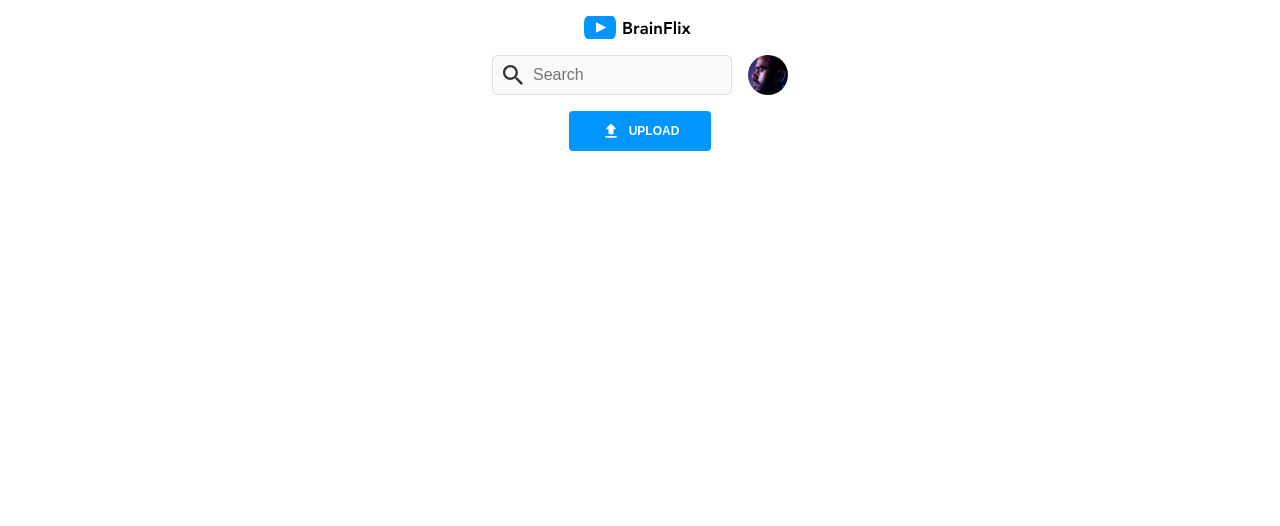
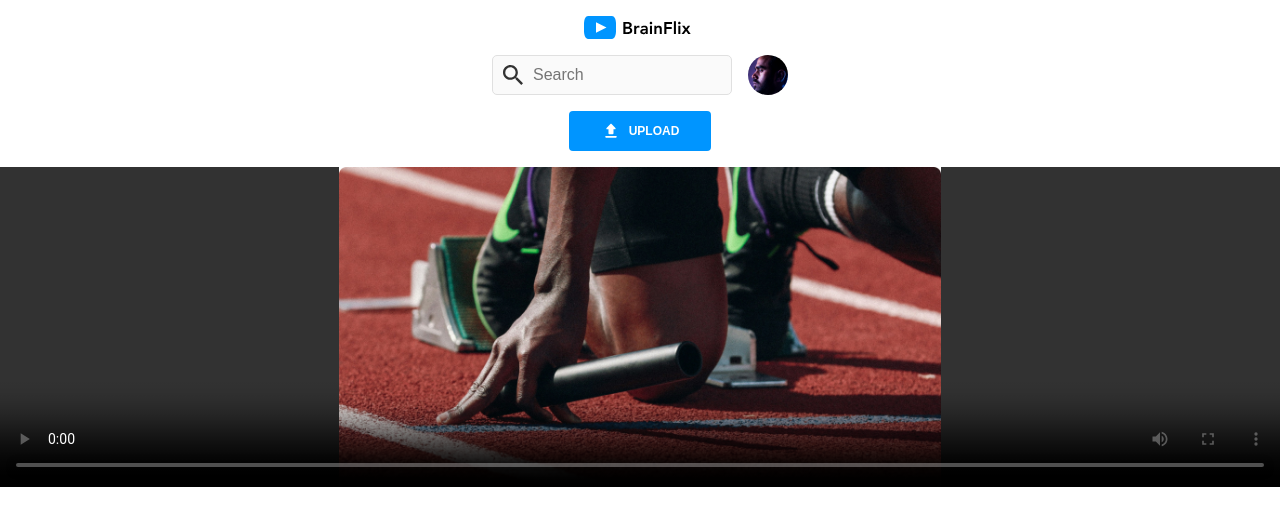
Before and after one commit to fear-me-laws-of-syntax/kate-antonova-BrainFlix, a React (Vite) app: page / in a window 1280 px wide. Shown: the top 526 px of the page. Built offline with nearby package versions, Linux system fonts and the light colour scheme.

Commit message:
VideoMain

```diff
--- a/src/App.jsx
+++ b/src/App.jsx
@@ -11,6 +11,7 @@ import React from 'react';
 import Header from './components/Header/Header';
 import Button from './components/Button/Button';
 
+import VideoMain from "./components/VideoMain/VideoMain"
 
 
 function App() {
@@ -20,6 +21,8 @@ function App() {
         <Header />
       </div>
          {/* <Button /> */}
+
+         <VideoMain />
     </>
   );
 }
--- /dev/null
+++ b/src/components/VideoMain/VideoMain.jsx
@@ -0,0 +1,23 @@
+// import React from "react";
+// import videos from "src/assets/images/Upload-video-preview.jpg"
+import "./VideoMain.scss";
+
+let VideoMain = () =>
+// = ({ selectedVideoId }) =>
+// {
+  // const filteredVideo = videos.find((video) => video.id === selectedVideoId);
+  // const videoToDisplay = filteredVideo ? filteredVideo : videos[0];
+
+ {
+return (
+    <div className="video-main">
+      {/* <video poster={videoToDisplay.image} controls>
+        <source src={videoToDisplay.video} /> */}
+
+<video poster="src/assets/images/Upload-video-preview.jpg" controls>
+      </video>
+    </div>
+  );
+};
+
+export default VideoMain;
--- /dev/null
+++ b/src/components/VideoMain/VideoMain.scss
@@ -0,0 +1,14 @@
+@use "../../styles/partials/_variables" as *;
+
+.video-main {
+  width: 100%;
+  height: 10rem;
+  aspect-ratio: 16/9;
+}
+
+video {
+  width: 100%;
+  height: 20rem;
+  aspect-ratio: 16/9;
+  background-color: $primary-color-black;
+}
```
